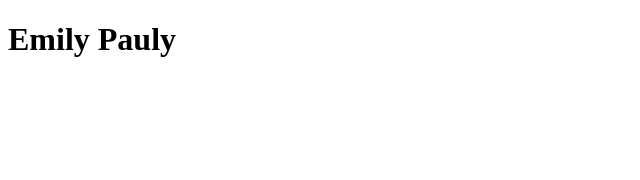
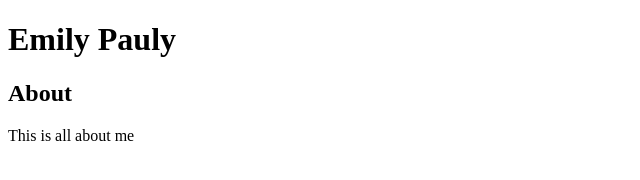
Before and after one commit to emilypauly/Website, a plain HTML site: page index.html in a window 1280 px wide. Shown: the whole page, without its empty margins (0-640 px from the left). Drawn offline with Linux system fonts and the light colour scheme.

Commit message:
Added about section w text

```diff
--- a/index.html
+++ b/index.html
@@ -7,6 +7,8 @@
 
     <body>
         <h1>Emily Pauly</h1>
-        <p></p>
+
+        <h2>About</h2>
+        <p>This is all about me</p>
     </body>
 </html>
```
